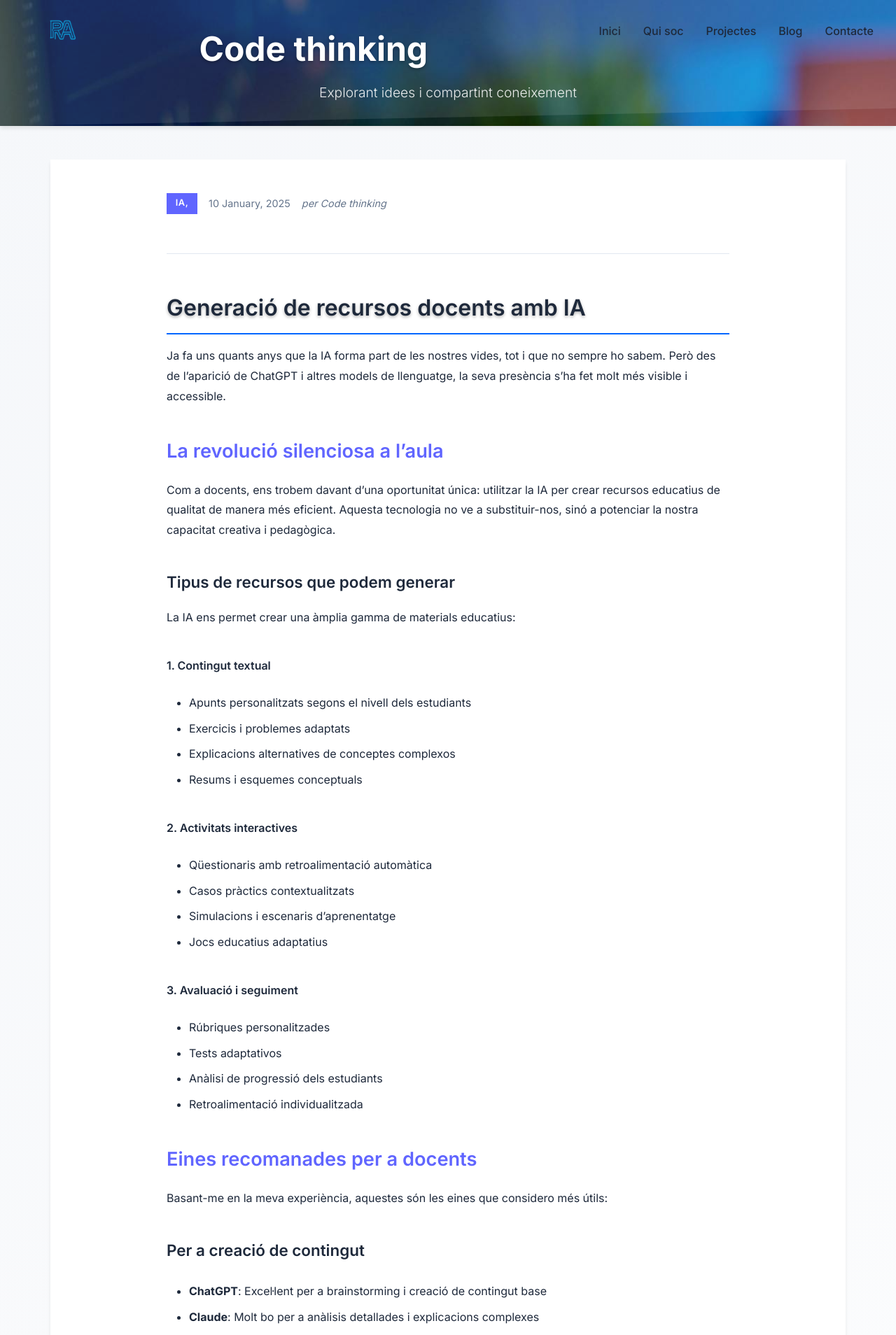
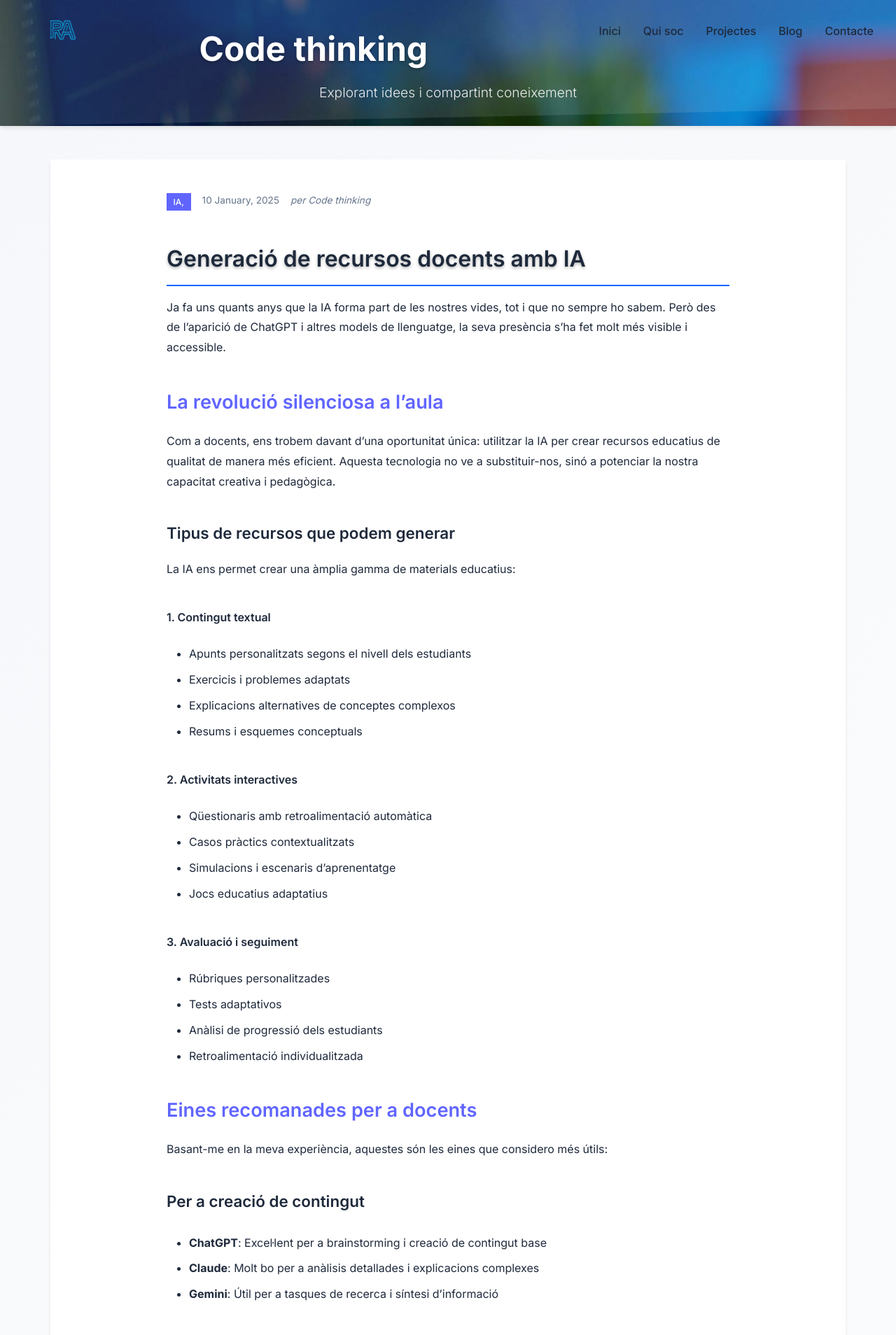
Before and after one commit to raquelalaman/raquelalaman.github.io, a Jekyll site: the page built from _posts/2025-01-10-generacio-recursos-ia.md, in a window 1280 px wide. Shown: the top 1908 px of the page at 70% size. Built offline with Jekyll 4.4.1, drawn with Linux system fonts in a browser that asks for light colours; nearby versions of some CDN libraries.

Commit message:
Update post.html

```diff
--- a/_layouts/post.html
+++ b/_layouts/post.html
@@ -42,14 +42,12 @@
         <article class="post-full">
             <div class="post-full-content">
                 <!-- Metadades del post -->
-                <div class="post-header">
                 <div class="post-meta">
                     <span class="post-tag">{{ page.category | default: page.tags[0] | default: 'General' }}</span>
                     <span class="post-date">{{ page.date | date: "%-d %B, %Y" }}</span>
                     {% if page.author %}
                     <span class="post-author">per {{ page.author }}</span>
                     {% endif %}
-                    </div>
                 </div>
 
                 <!-- Contingut del post -->
```
Lines whose indentation alone changed are shown as unchanged.
